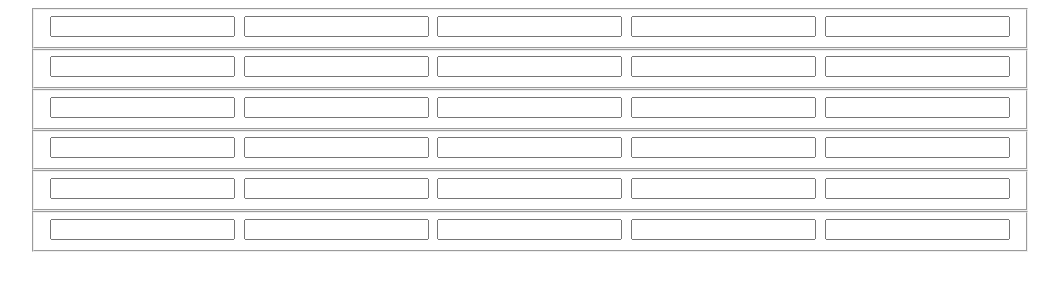
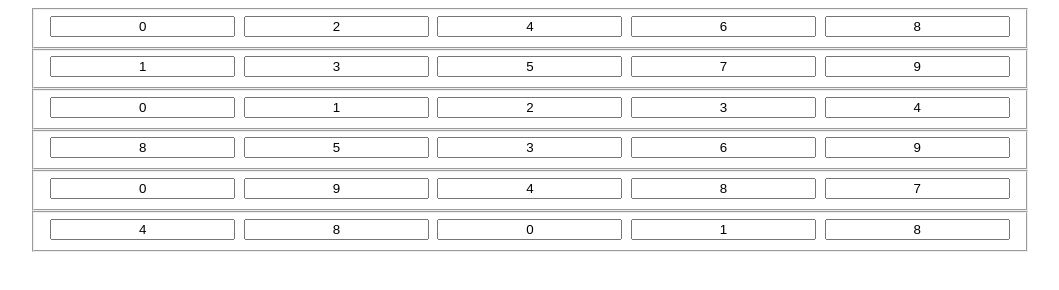
Before and after one commit to pabloatoledo/wordle, a plain HTML site: page index.html in a window 1280 px wide. Shown: the whole page, without its empty margins (110-1169 px from the left). Drawn offline with Linux system fonts and the light colour scheme.

Commit message:
carga inputs con valores en la matriz

```diff
--- a/css/style.css
+++ b/css/style.css
@@ -6,3 +6,6 @@ fieldset {
     display: flex;
     justify-content: space-around;
 }
+input {
+    text-align: center;
+}
--- a/index.html
+++ b/index.html
@@ -13,9 +13,9 @@
             <fieldset>
                 <input type="text" id="r0c0">
                 <input type="text" id="r0c1">
-                <input type="text" id="r0c1">
-                <input type="text" id="r0c1">
-                <input type="text" id="r0c1">
+                <input type="text" id="r0c2">
+                <input type="text" id="r0c3">
+                <input type="text" id="r0c4">
             </fieldset>
             <fieldset>
                 <input type="text" id="r1c0">
--- a/js/app.js
+++ b/js/app.js
@@ -1,4 +1,7 @@
 window.onload = function() {
+
+
+
     var matriz = [
         [0, 2, 4, 6, 8],
         [1, 3, 5, 7, 9],
@@ -8,11 +11,15 @@ window.onload = function() {
         [4, 8, 0, 1, 8]
     ]
 
+
     for (let iFila = 0; iFila < matriz.length; iFila++) {
         const element = matriz[iFila];
         for (let iCol = 0; iCol < 5; iCol++) {
             const element = matriz[iCol];
-            console.log(matriz[iFila][iCol])
+            var casilla = "r"+iFila+"c"+iCol
+            var casillero = document.getElementById(casilla)
+            //console.log("casilla: ", casilla, "nro:" ,matriz[iFila][iCol])
+            casillero.value = matriz[iFila][iCol]
         }
     }
 }
```
